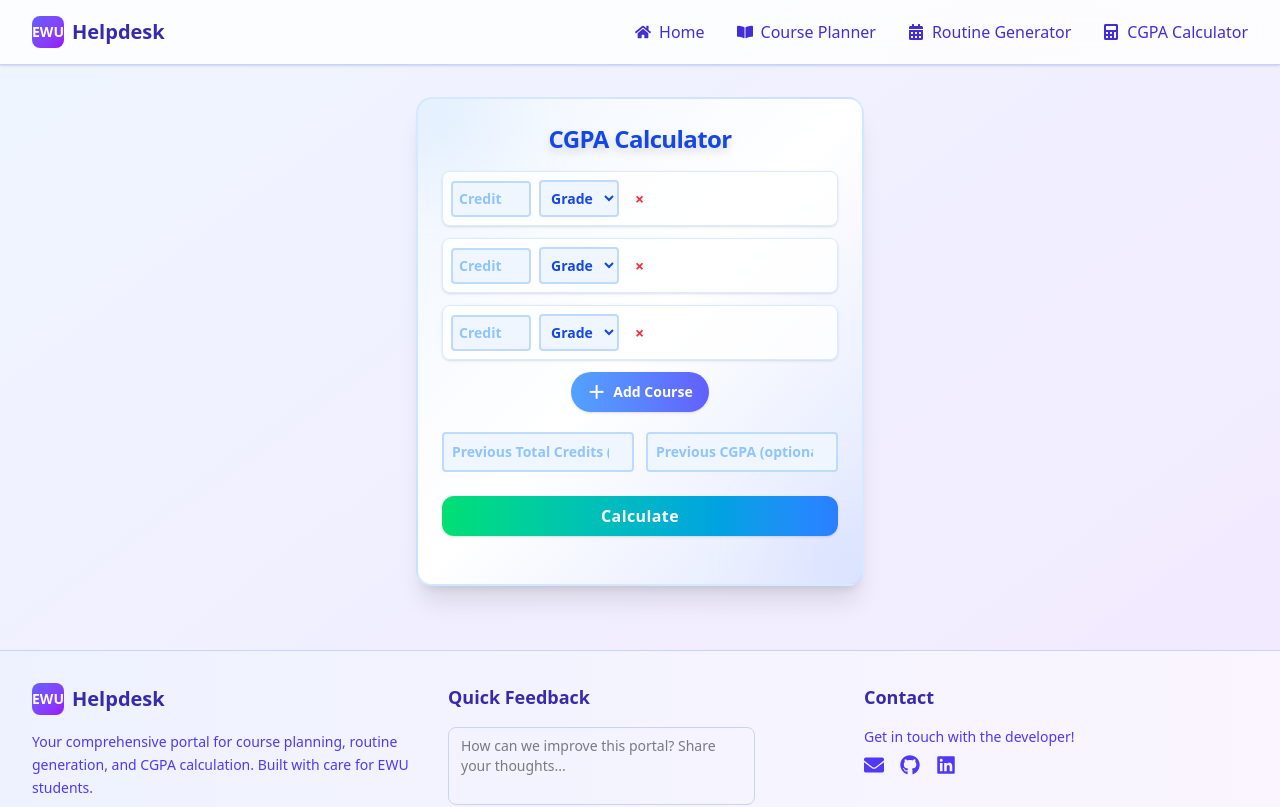
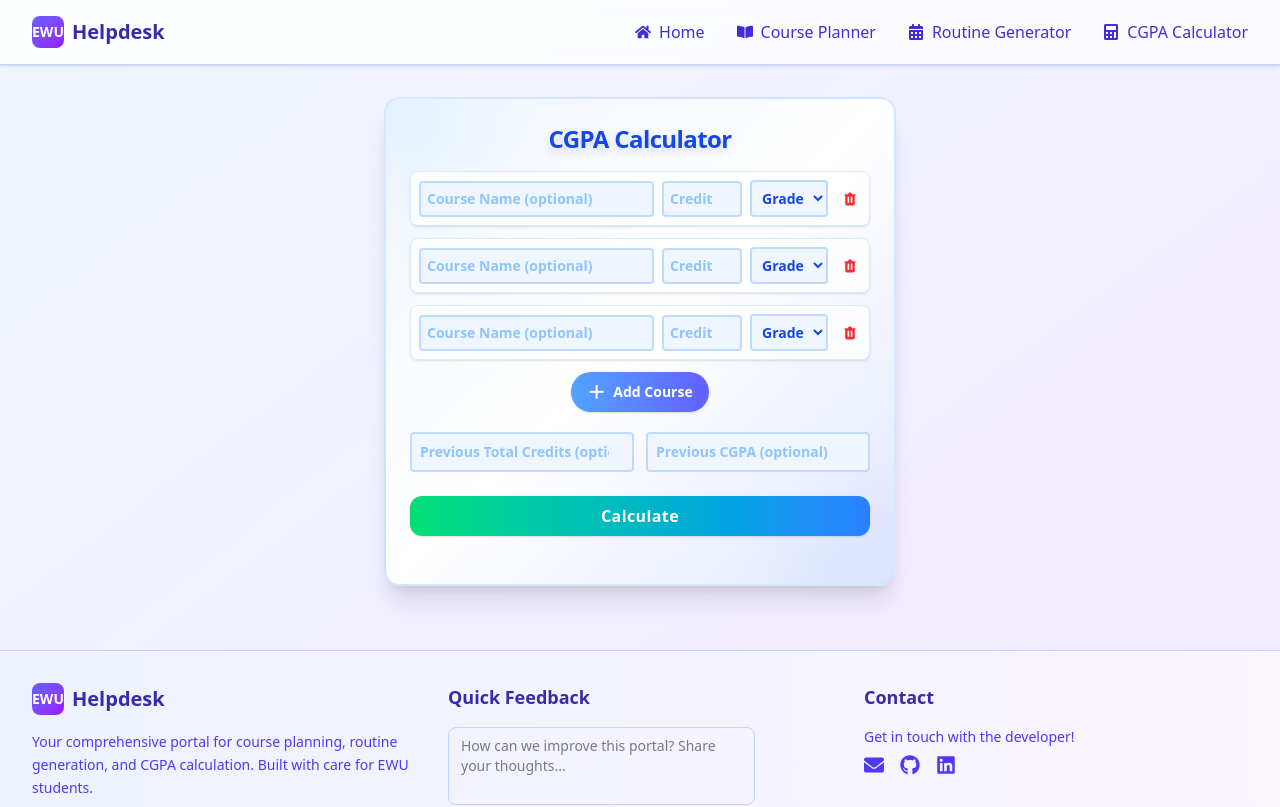
Before and after one commit to tashdid-professional/ewu-studentsdesk, a Next.js app: page /cgpa-calculator in a window 1280 px wide. Shown: the top 807 px of the page. Built offline with nearby package versions, Linux system fonts and the light colour scheme.

Commit message:
updated cgpa calc

```diff
--- a/components/Cgpa-calculator.js
+++ b/components/Cgpa-calculator.js
@@ -5,14 +5,14 @@ const gradePoints = {
   "A+": 4.0, "A": 3.75, "A-": 3.5,
   "B+": 3.25, "B": 3.0, "B-": 2.75,
   "C+": 2.5, "C": 2.25,
-    "D": 2.0, "F": 0.0
+  "D": 2.0, "F": 0.0
 };
 
 export default function CgpaCalculator() {
   const [courses, setCourses] = useState([
-    { credit: "", grade: "" },
-    { credit: "", grade: "" },
-    { credit: "", grade: "" }
+    { name: "", credit: "", grade: "" },
+    { name: "", credit: "", grade: "" },
+    { name: "", credit: "", grade: "" }
   ]);
   const [prevCredit, setPrevCredit] = useState("");
   const [prevCgpa, setPrevCgpa] = useState("");
@@ -24,7 +24,7 @@ export default function CgpaCalculator() {
     setCourses(updated);
   };
 
-  const addCourse = () => setCourses([...courses, { credit: "", grade: "" }]);
+  const addCourse = () => setCourses([...courses, { name: "", credit: "", grade: "" }]);
   const removeCourse = (idx) => setCourses(courses.filter((_, i) => i !== idx));
 
   const calculate = () => {
@@ -55,13 +55,20 @@ export default function CgpaCalculator() {
   };
 
   return (
-    <div className="max-w-md mx-auto bg-gradient-to-br from-blue-50 via-white to-indigo-100 rounded-2xl shadow-xl p-6 mt-8 border-2 border-blue-200/60 relative overflow-hidden">
+    <div className="max-w-lg mx-auto bg-gradient-to-br from-blue-50 via-white to-indigo-100 rounded-2xl shadow-xl p-6 mt-8 border-2 border-blue-200/60 relative overflow-hidden">
       <div className="absolute -top-8 -left-8 w-28 h-28 bg-blue-200 rounded-full blur-2xl opacity-30 z-0" />
       <div className="absolute -bottom-8 -right-8 w-28 h-28 bg-indigo-200 rounded-full blur-2xl opacity-30 z-0" />
       <h2 className="text-2xl font-extrabold text-blue-700 mb-4 text-center drop-shadow-lg z-10 relative tracking-tight">CGPA Calculator</h2>
       <div className="space-y-3 z-10 relative">
         {courses.map((c, idx) => (
           <div key={idx} className="flex gap-2 items-center bg-white/80 rounded-lg shadow p-2 border border-blue-100 hover:border-blue-300 transition">
+            <input
+              type="text"
+              className="flex-1 p-1.5 border-2 border-blue-200 rounded focus:ring-2 focus:ring-blue-400 focus:outline-none font-semibold text-blue-700 bg-blue-50 placeholder:text-blue-300 text-sm"
+              placeholder="Course Name (optional)"
+              value={c.name}
+              onChange={e => handleCourseChange(idx, "name", e.target.value)}
+            />
             <input
               type="number"
               min="0"
@@ -82,12 +89,22 @@ export default function CgpaCalculator() {
               ))}
             </select>
             <button
-              className="text-red-500 font-bold px-2 py-0.5 rounded-full hover:bg-red-100 transition text-base disabled:opacity-40"
+              className="text-red-500 hover:text-red-700 hover:bg-red-50 p-1.5 rounded-lg transition-all duration-200 disabled:opacity-40 disabled:hover:bg-transparent group"
               onClick={() => removeCourse(idx)}
               disabled={courses.length === 1}
               title="Remove course"
             >
-              ×
+              <svg
+                className="w-4 h-4 group-hover:scale-110 transition-transform"
+                fill="currentColor"
+                viewBox="0 0 20 20"
+              >
+                <path
+                  fillRule="evenodd"
+                  d="M9 2a1 1 0 00-.894.553L7.382 4H4a1 1 0 000 2v10a2 2 0 002 2h8a2 2 0 002-2V6a1 1 0 100-2h-3.382l-.724-1.447A1 1 0 0011 2H9zM7 8a1 1 0 012 0v6a1 1 0 11-2 0V8zm5-1a1 1 0 00-1 1v6a1 1 0 102 0V8a1 1 0 00-1-1z"
+                  clipRule="evenodd"
+                />
+              </svg>
             </button>
           </div>
         ))}
```
